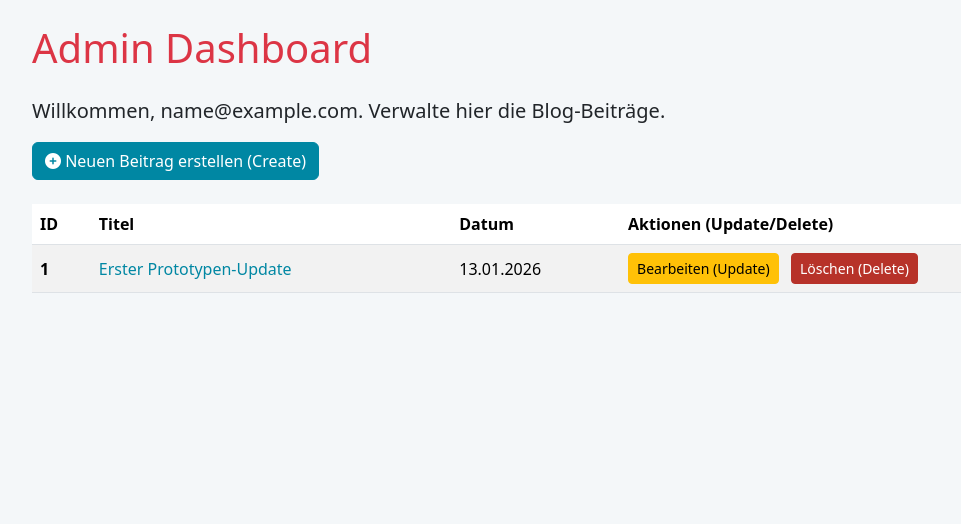
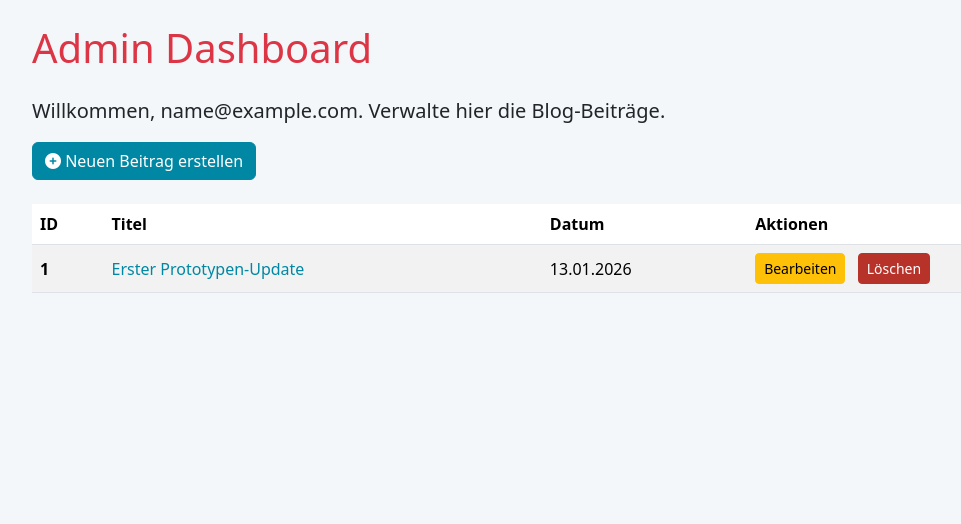
Before and after one commit to Trau91/Abschlussarbeit, a Flask app: template app/templates/admin/dashboard.html in a window 1280 px wide. Shown: the part 59-583 px from the top of the page, without its empty margins (50-1011 px from the left). Run offline with Flask 3, Linux system fonts and the light colour scheme; the template is opened without the code that fills it: values that come from a table or form of the project are taken from there, others are empty; the visitor is signed in with stand-in values (Sample User, id 1); data comes from the database, SQL or seed files in the repository.

Commit message:
refactor: cleared button names

```diff
--- a/app/templates/admin/dashboard.html
+++ b/app/templates/admin/dashboard.html
@@ -6,7 +6,7 @@
 
     <div class="mb-4">
         <a href="{{ url_for('admin.new_post') }}" class="btn btn-success">
-            <i class="fas fa-plus-circle"></i> Neuen Beitrag erstellen (Create)
+            <i class="fas fa-plus-circle"></i> Neuen Beitrag erstellen
         </a>
     </div>
 
@@ -17,7 +17,7 @@
                     <th scope="col">ID</th>
                     <th scope="col">Titel</th>
                     <th scope="col">Datum</th>
-                    <th scope="col">Aktionen (Update/Delete)</th>
+                    <th scope="col">Aktionen</th>
                 </tr>
             </thead>
             <tbody>
@@ -30,10 +30,10 @@
                         <td>{{ post.created_at.strftime('%d.%m.%Y') }}</td>
                         <td>
                             <a href="{{ url_for('admin.update_post', post_id=post.id) }}" class="btn btn-sm btn-warning me-2">
-                                Bearbeiten (Update)
+                                Bearbeiten
                             </a>
                             <button type="button" class="btn btn-sm btn-danger" data-bs-toggle="modal" data-bs-target="#deleteModal{{ post.id }}">
-                                Löschen (Delete)
+                                Löschen
                             </button>
                         </td>
                     </tr>
```
Also changed, not shown: app/static/uploads/061160a8-0822-40fb-aab6-abbb9c233304.jpeg (added), app/static/uploads/16c66056-2fdc-4b39-a05d-992879d2149d.jpeg (added), app/static/uploads/2cab1388-efa3-4f3f-9b40-660c134e1a65.jpeg (added), app/static/uploads/90aa3530-15f7-45c8-bff4-26ee137942ee.jpeg (added), app/static/uploads/b5875112-95d5-412b-8cec-9bb821f7beef.jpeg (added).
